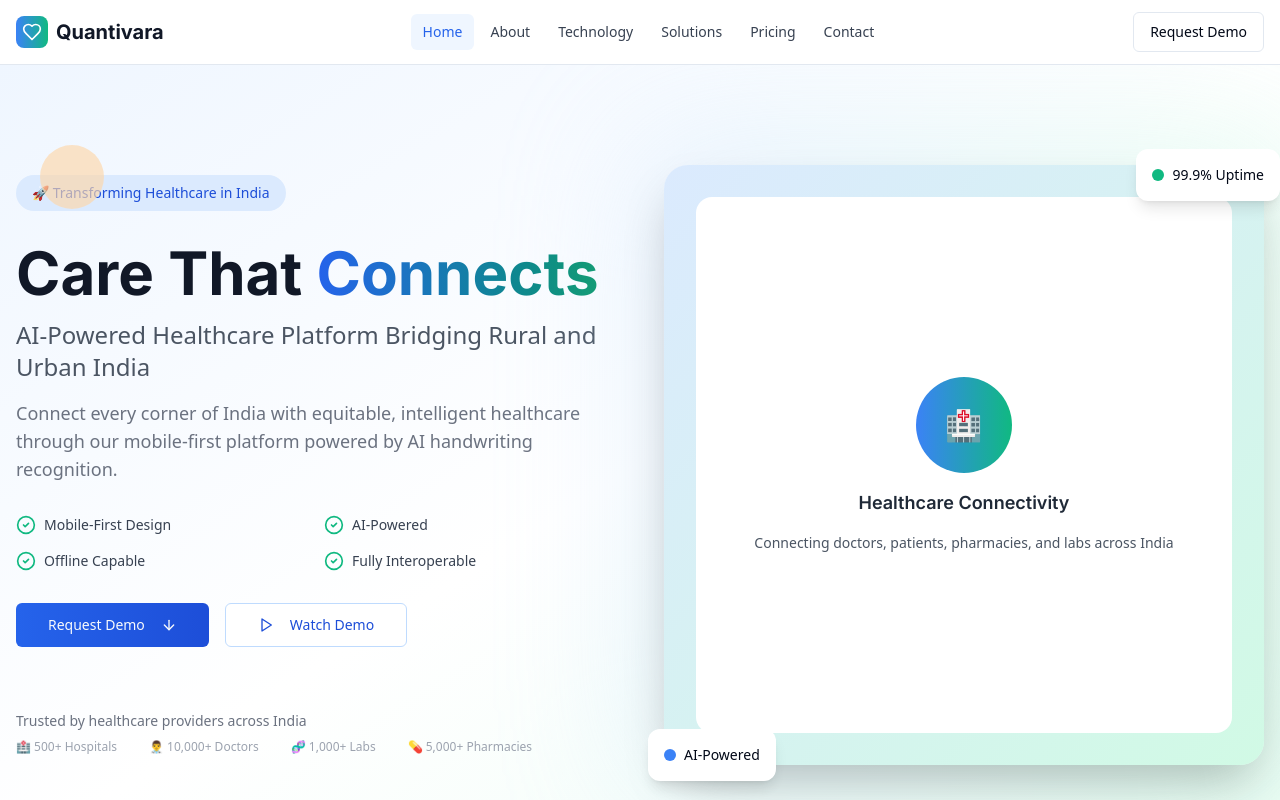
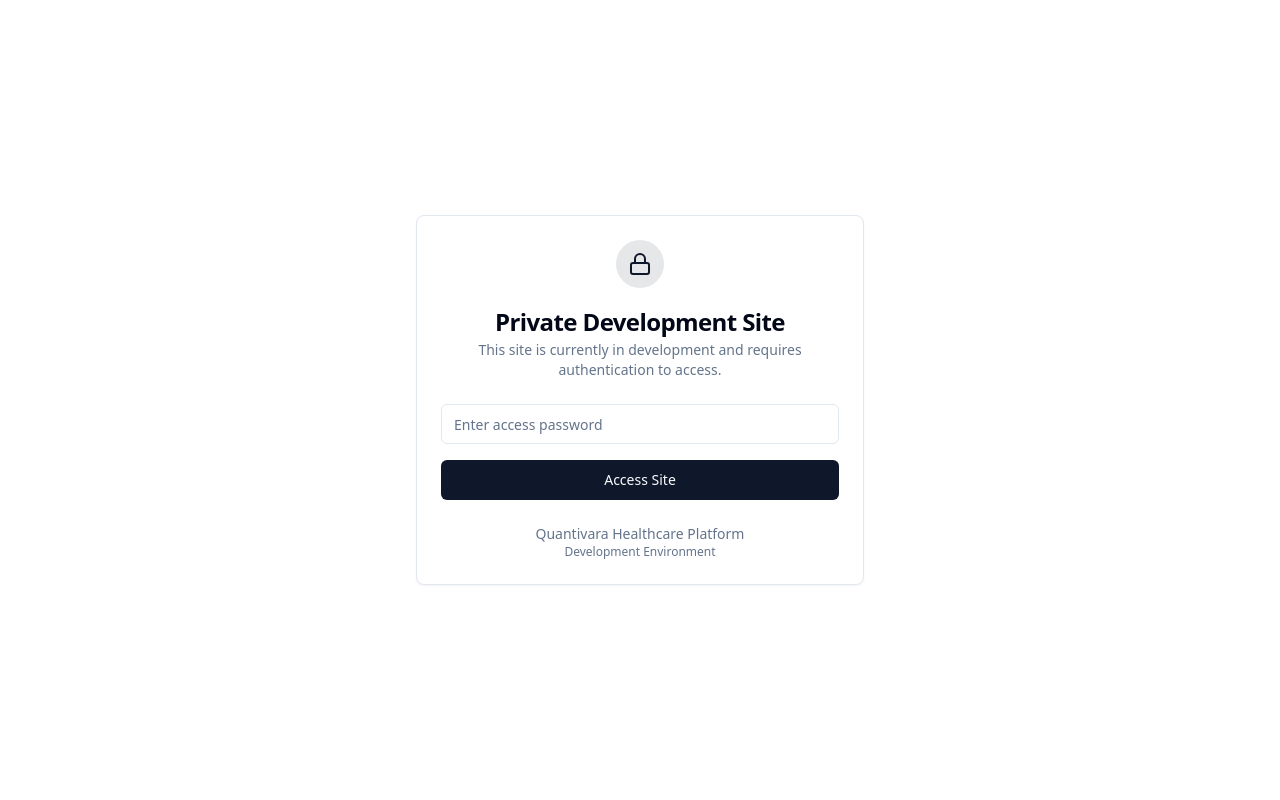
Before and after one commit to sue-jain/quantivara-digital-health, a React (Vite) app: page / in a window 1280 px wide. Shown: the top 800 px of the page. Built offline with nearby package versions, Linux system fonts and the light colour scheme.

Commit message:
Make site private
Restrict public access to the Quantivara website, making it accessible only for development and testing purposes.

```diff
--- a/src/App.tsx
+++ b/src/App.tsx
@@ -1,4 +1,5 @@
 
+import { useState, useEffect } from "react";
 import { Toaster } from "@/components/ui/toaster";
 import { Toaster as Sonner } from "@/components/ui/sonner";
 import { TooltipProvider } from "@/components/ui/tooltip";
@@ -11,10 +12,42 @@ import Solutions from "./pages/Solutions";
 import Pricing from "./pages/Pricing";
 import Contact from "./pages/Contact";
 import NotFound from "./pages/NotFound";
+import { PrivateAccess } from "./components/PrivateAccess";
 
 const queryClient = new QueryClient();
 
-const App = () => (
+const App = () => {
+  const [isAuthenticated, setIsAuthenticated] = useState(false);
+  const [isLoading, setIsLoading] = useState(true);
+
+  useEffect(() => {
+    // Check if user is already authenticated
+    const authenticated = sessionStorage.getItem('site-authenticated');
+    setIsAuthenticated(authenticated === 'true');
+    setIsLoading(false);
+  }, []);
+
+  if (isLoading) {
+    return (
+      <div className="min-h-screen bg-background flex items-center justify-center">
+        <div className="animate-spin rounded-full h-8 w-8 border-b-2 border-primary"></div>
+      </div>
+    );
+  }
+
+  if (!isAuthenticated) {
+    return (
+      <QueryClientProvider client={queryClient}>
+        <TooltipProvider>
+          <Toaster />
+          <Sonner />
+          <PrivateAccess onAuthenticated={() => setIsAuthenticated(true)} />
+        </TooltipProvider>
+      </QueryClientProvider>
+    );
+  }
+
+  return (
     <QueryClientProvider client={queryClient}>
       <TooltipProvider>
         <Toaster />
@@ -33,5 +66,6 @@ const App = () => (
       </TooltipProvider>
     </QueryClientProvider>
   );
+};
 
 export default App;
--- /dev/null
+++ b/src/components/PrivateAccess.tsx
@@ -0,0 +1,67 @@
+import { useState } from 'react';
+import { Button } from '@/components/ui/button';
+import { Input } from '@/components/ui/input';
+import { Card, CardContent, CardDescription, CardHeader, CardTitle } from '@/components/ui/card';
+import { Lock } from 'lucide-react';
+
+interface PrivateAccessProps {
+  onAuthenticated: () => void;
+}
+
+export function PrivateAccess({ onAuthenticated }: PrivateAccessProps) {
+  const [password, setPassword] = useState('');
+  const [error, setError] = useState('');
+
+  // Simple password - change this to whatever you want
+  const SITE_PASSWORD = 'quantivara2024';
+
+  const handleSubmit = (e: React.FormEvent) => {
+    e.preventDefault();
+    if (password === SITE_PASSWORD) {
+      sessionStorage.setItem('site-authenticated', 'true');
+      onAuthenticated();
+    } else {
+      setError('Incorrect password');
+      setPassword('');
+    }
+  };
+
+  return (
+    <div className="min-h-screen bg-background flex items-center justify-center p-4">
+      <Card className="w-full max-w-md">
+        <CardHeader className="text-center">
+          <div className="mx-auto mb-4 w-12 h-12 bg-primary/10 rounded-full flex items-center justify-center">
+            <Lock className="w-6 h-6 text-primary" />
+          </div>
+          <CardTitle>Private Development Site</CardTitle>
+          <CardDescription>
+            This site is currently in development and requires authentication to access.
+          </CardDescription>
+        </CardHeader>
+        <CardContent>
+          <form onSubmit={handleSubmit} className="space-y-4">
+            <div>
+              <Input
+                type="password"
+                placeholder="Enter access password"
+                value={password}
+                onChange={(e) => setPassword(e.target.value)}
+                className="w-full"
+              />
+            </div>
+            {error && (
+              <p className="text-sm text-destructive text-center">{error}</p>
+            )}
+            <Button type="submit" className="w-full">
+              Access Site
+            </Button>
+          </form>
+          <div className="mt-6 text-center text-sm text-muted-foreground">
+            <p>Quantivara Healthcare Platform</p>
+            <p className="text-xs">Development Environment</p>
+          </div>
+        </CardContent>
+      </Card>
+    </div>
+  );
+}
```
Lines whose indentation alone changed are shown as unchanged.
